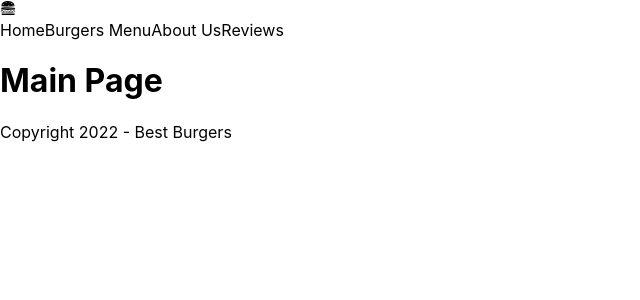
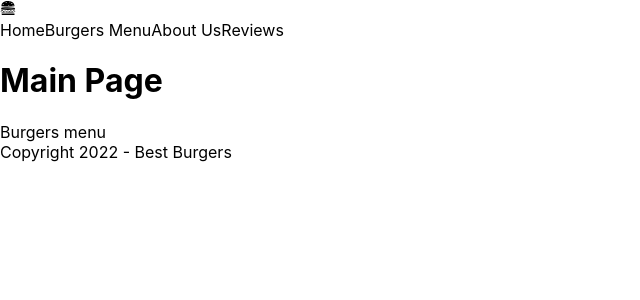
Before and after one commit to DoWhatYouL0ve/best_burgers, a Next.js app: page / in a window 1280 px wide. Shown: the top 300 px of the page, without its empty margins (0-640 px from the left). Built offline with nearby package versions, Linux system fonts and the light colour scheme.

Commit message:
fix: added header/footer to all pages using {children} in Layout component

```diff
--- a/components/header.tsx
+++ b/components/header.tsx
@@ -1,4 +1,5 @@
 import { GiHamburger } from "react-icons/gi";
+import Link from "next/link";
 
 const Header = () => {
   return (
@@ -8,10 +9,10 @@ const Header = () => {
                 <GiHamburger/>
               </div>
               <nav>
-                  <a>Home</a>
-                  <a>Burgers Menu</a>
-                  <a>About Us</a>
-                  <a>Reviews</a>
+                  <Link href={'/'}>Home</Link>
+                  <Link href={'/burgers'}>Burgers Menu</Link>
+                  <Link href={'/about'}>About Us</Link>
+                  <Link href={'/reviews'}>Reviews</Link>
               </nav>
           </header>
       </>
--- /dev/null
+++ b/components/layout.tsx
@@ -0,0 +1,21 @@
+import {ReactNode} from "react";
+import Header from "./header";
+import Footer from "./footer";
+
+type LayoutPropsType = {
+    children: ReactNode
+}
+
+const Layout = ({children}: LayoutPropsType) => {
+  return (
+      <>
+          <div className={'content'}>
+              <Header/>
+              {children}
+              <Footer/>
+          </div>
+      </>
+  )
+}
+
+export default Layout
--- a/pages/_app.tsx
+++ b/pages/_app.tsx
@@ -1,6 +1,11 @@
 import '../styles/globals.css'
 import type { AppProps } from 'next/app'
+import Layout from "../components/layout";
 
 export default function App({ Component, pageProps }: AppProps) {
-  return <Component {...pageProps} />
+  return (
+      <Layout>
+        <Component {...pageProps} />
+      </Layout>
+  )
 }
--- a/pages/index.tsx
+++ b/pages/index.tsx
@@ -1,13 +1,11 @@
 import styles from '../styles/Home.module.css'
-import Header from "../components/header";
-import Footer from "../components/footer";
+import Link from "next/link";
 
 export default function Home() {
   return (
     <div>
-        <Header/>
       <h1>Main Page</h1>
-        <Footer/>
+        <Link href={'/burgers'}>Burgers menu</Link>
     </div>
   )
 }
```
